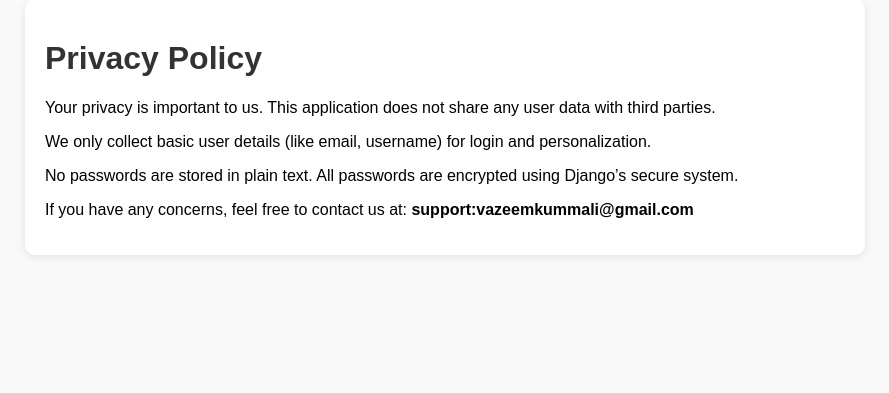
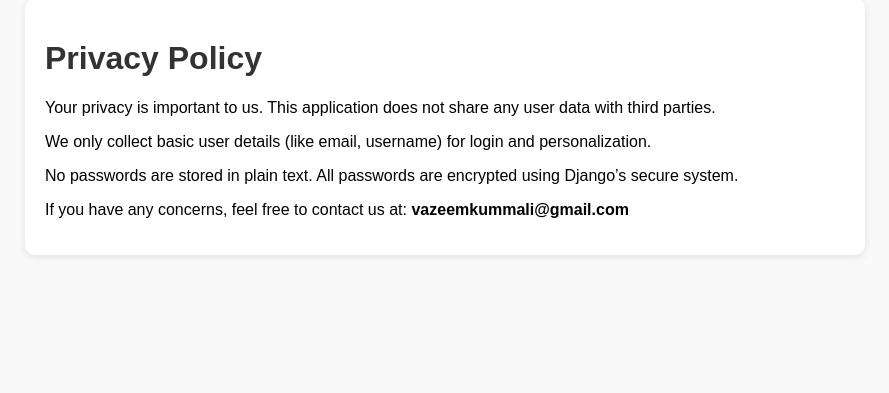
Before and after one commit to Vazzeem/Small-django-assistant, a Django app: page /privacy/ in a window 1280 px wide. Shown: the part 39-432 px from the top of the page, without its empty margins (195-1084 px from the left). Run offline with Django 5.2, Linux system fonts and the light colour scheme.

Commit message:
privacy updated

```diff
--- a/myassistance/templates/privacy.html
+++ b/myassistance/templates/privacy.html
@@ -33,7 +33,7 @@
         <p>Your privacy is important to us. This application does not share any user data with third parties.</p>
         <p>We only collect basic user details (like email, username) for login and personalization.</p>
         <p>No passwords are stored in plain text. All passwords are encrypted using Django’s secure system.</p>
-        <p>If you have any concerns, feel free to contact us at: <b>support:vazeemkummali@gmail.com</b></p>
+        <p>If you have any concerns, feel free to contact us at: <b>vazeemkummali@gmail.com</b></p>
     </div>
 </body>
 </html>
```
